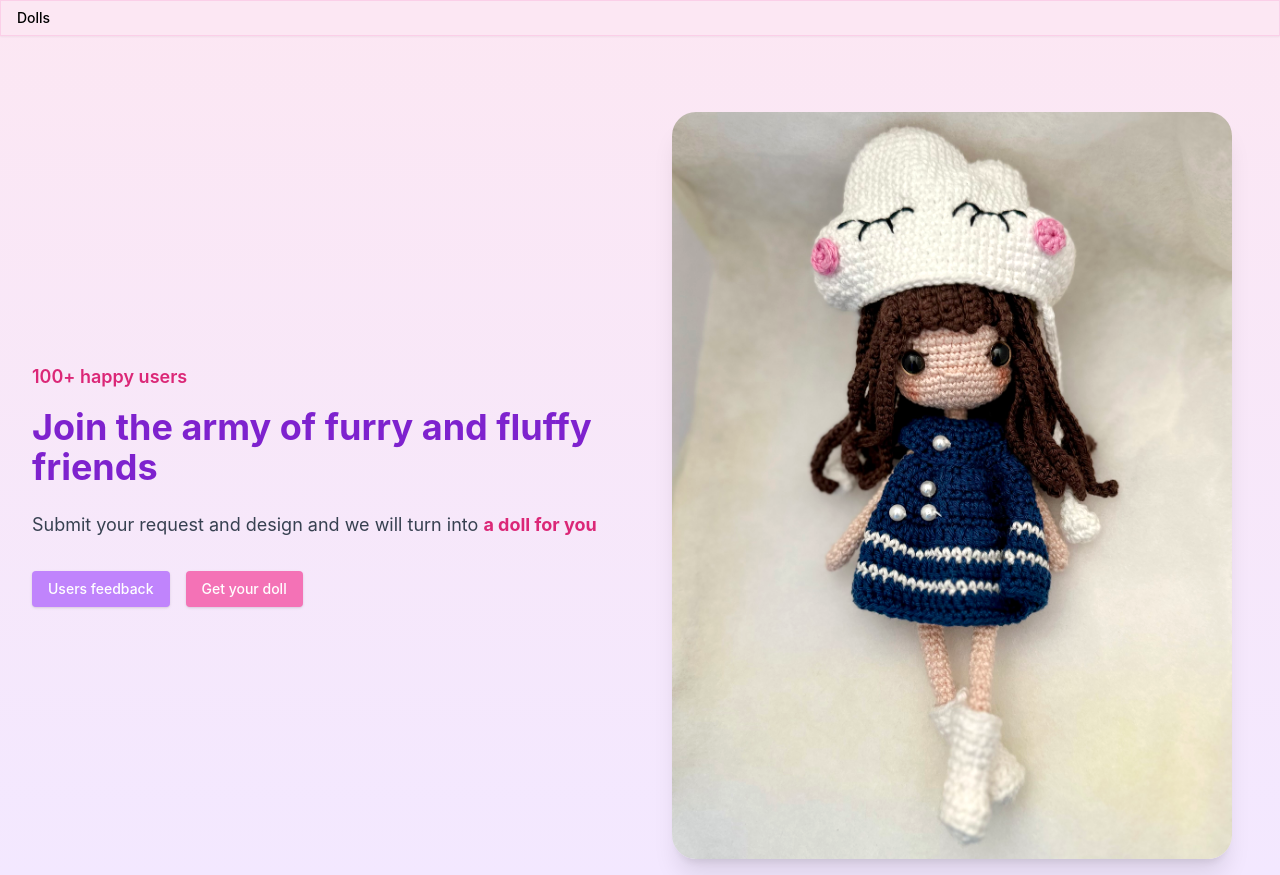
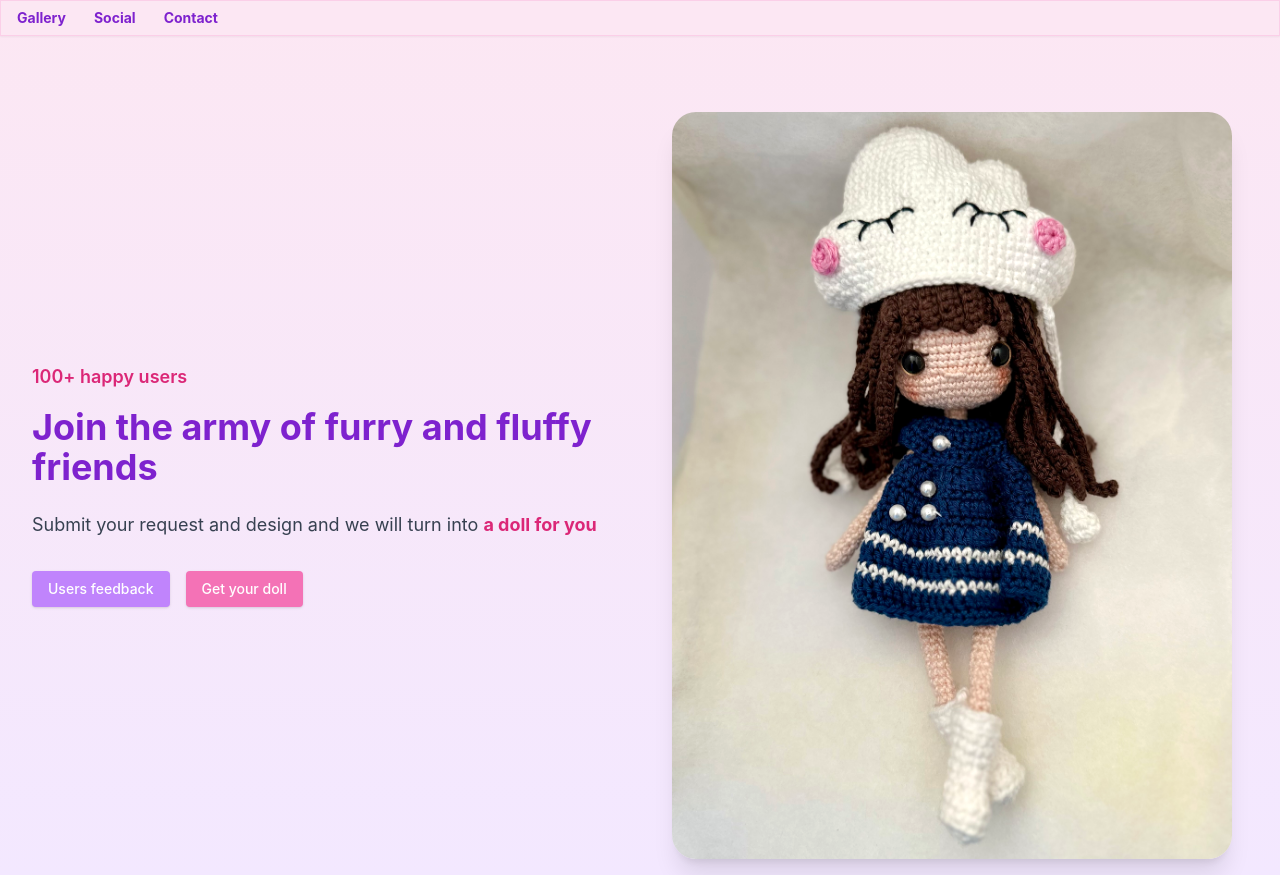
Before and after one commit to Memnoc/hkbm-landing_page, a React (Vite) app: page / in a window 1280 px wide. Built offline with nearby package versions, Linux system fonts and the light colour scheme.

Commit message:
added little hover effect on the menu triggers

```diff
--- a/src/App.tsx
+++ b/src/App.tsx
@@ -9,7 +9,15 @@ function App() {
       <div className="bg-gradient-to-b from-pink-100 to-purple-100 min-h-screen">
         <Menubar className="fixed top-0 w-full bg-pink-100 backdrop-blur-sm border-b border-pink-200">
           <MenubarMenu>
-            <MenubarTrigger>Dolls</MenubarTrigger>
+            <MenubarTrigger className="font-bold text-purple-700 hover:text-purple-900">
+              Gallery
+            </MenubarTrigger>
+            <MenubarTrigger className="font-bold text-purple-700 hover:text-purple-900">
+              Social
+            </MenubarTrigger>
+            <MenubarTrigger className="font-bold text-purple-700 hover:text-purple-900">
+              Contact
+            </MenubarTrigger>
           </MenubarMenu>
         </Menubar>
 
```
